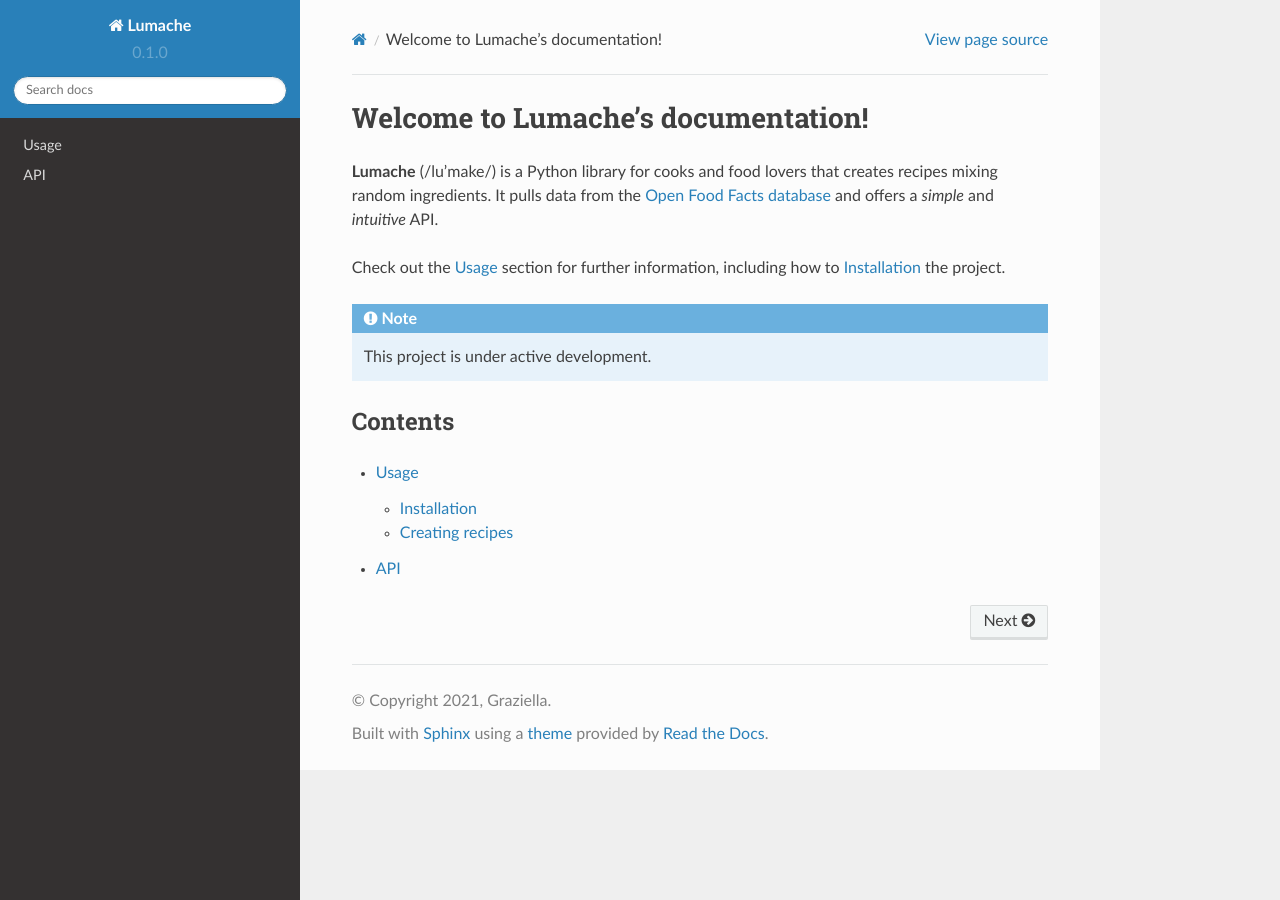
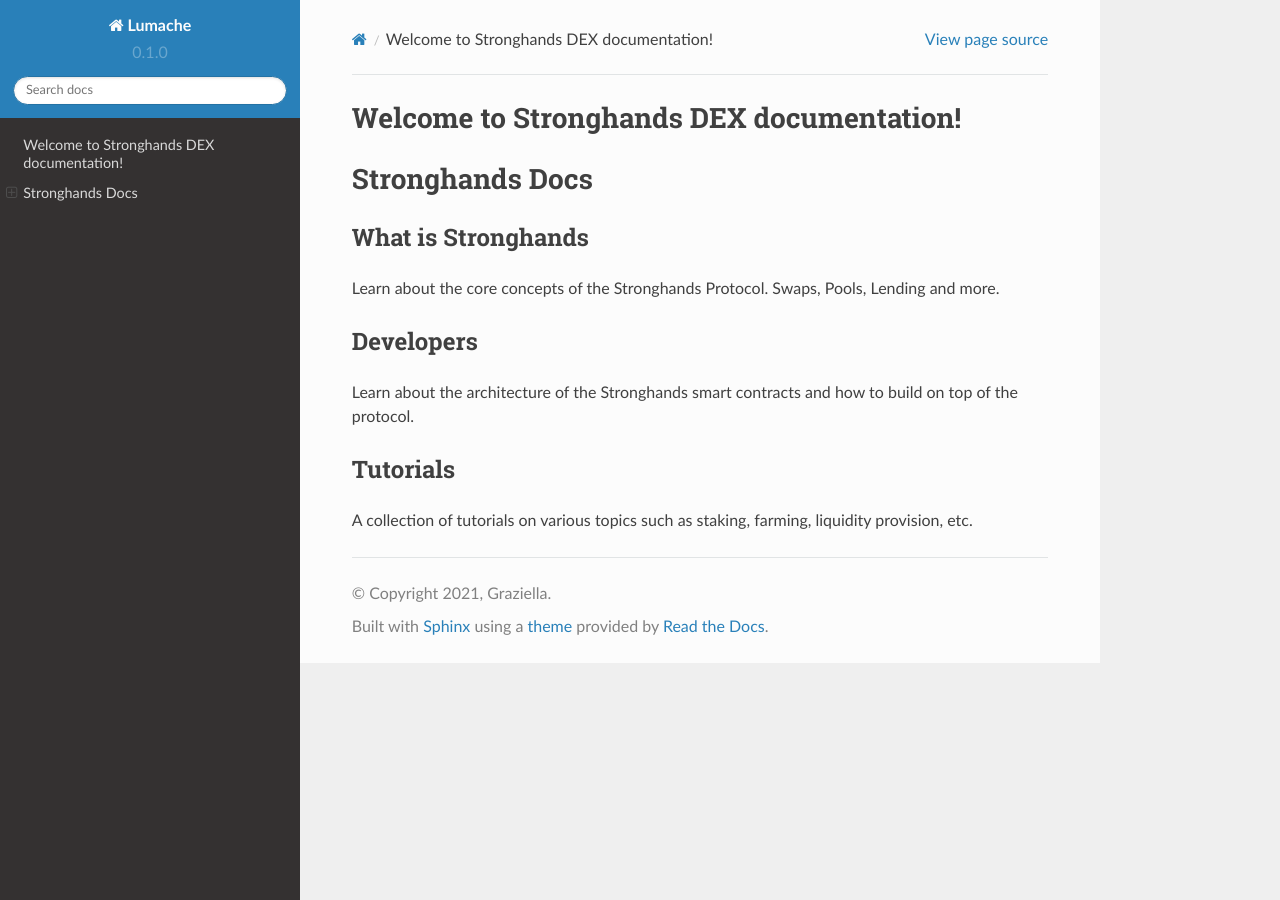
Before and after one commit to Dev-Legion/stronghands-documentation, a Sphinx documentation site: the page built from docs/source/index.rst, in a window 1280 px wide. Built offline with Sphinx 7.4.7 and the Read the Docs theme 2.0.0, drawn with Linux system fonts in a browser that asks for light colours.

Commit message:
Update index.rst

```diff
--- a/docs/source/index.rst
+++ b/docs/source/index.rst
@@ -1,22 +1,28 @@
-Welcome to Lumache's documentation!
+Welcome to Stronghands DEX documentation!
 ===================================
 
-**Lumache** (/lu'make/) is a Python library for cooks and food lovers
-that creates recipes mixing random ingredients.
-It pulls data from the `Open Food Facts database <https://world.openfoodfacts.org/>`_
-and offers a *simple* and *intuitive* API.
+Stronghands Docs
+===============
 
-Check out the :doc:`usage` section for further information, including
-how to :ref:`installation` the project.
+.. _intro:
 
-.. note::
+What is Stronghands
+------------------
 
-   This project is under active development.
+Learn about the core concepts of the Stronghands Protocol. Swaps, Pools, Lending and more.
 
-Contents
---------
 
-.. toctree::
+.. _Developers/Overview:
 
-   usage
-   api
+Developers
+----------
+
+Learn about the architecture of the Stronghands smart contracts and how to build on top of the protocol.
+
+
+.. _Tutorials/Overview:
+
+Tutorials
+---------
+
+A collection of tutorials on various topics such as staking, farming, liquidity provision, etc.
```
